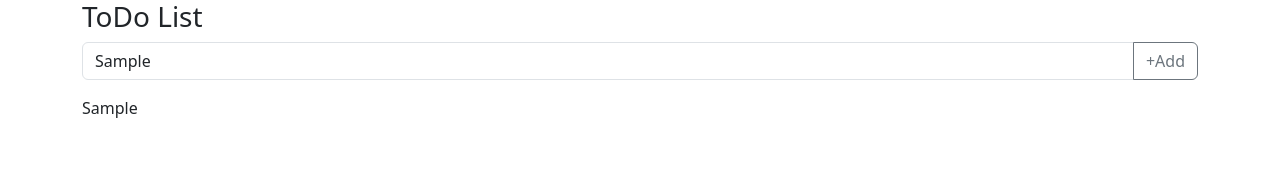
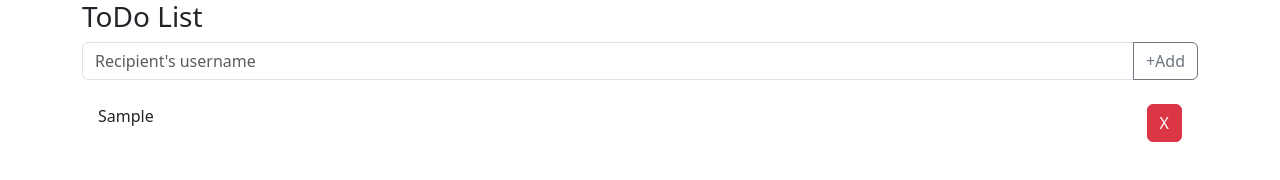
Before and after one commit to RodrigoMR72/bootstrap_class, a plain HTML site: page toDoList/index.html in a window 1280 px wide. Both pictures are taken after typing "Sample" into the empty fields and a click on the button "+Add". Drawn offline with nearby package versions, Linux system fonts and the light colour scheme.

Commit message:
Finalização Lista

```diff
--- a/toDoList/index.html
+++ b/toDoList/index.html
@@ -14,15 +14,13 @@
     <div class="container">
         <h3>ToDo List</h3>
 
-        <script src="https://cdn.jsdelivr.net/npm/bootstrap@5.3.0-alpha1/dist/js/bootstrap.bundle.min.js"
-            integrity="sha384-w76AqPfDkMBDXo30jS1Sgez6pr3x5MlQ1ZAGC+nuZB+EYdgRZgiwxhTBTkF7CXvN"
-            crossorigin="anonymous"></script>
+        <form id="form">
 
         <!-- Botão adicionar uma atividade -->
         <div class="input-group mb-3">
             <input id="task" type="text" class="form-control" placeholder="Recipient's username" aria-label="Recipient's username"
                 aria-describedby="button-addon2">
-            <button class="btn btn-outline-secondary" type="button" id="button-addon2" onclick="addTask()">+Add</button>
+            <button class="btn btn-outline-secondary" type="submit" id="button-addon2" onclick="addTask()">+Add</button>
         </div>
 
         <!-- Lista de Atividades -->
@@ -35,6 +33,12 @@
         </ul>
     </div>
 
+        </form>
+
+        <script src="https://cdn.jsdelivr.net/npm/bootstrap@5.3.0-alpha1/dist/js/bootstrap.bundle.min.js"
+            integrity="sha384-w76AqPfDkMBDXo30jS1Sgez6pr3x5MlQ1ZAGC+nuZB+EYdgRZgiwxhTBTkF7CXvN"
+            crossorigin="anonymous"></script>
+
            <!-- Linkar o JS ao HTML -->
            <script src="./script.js"></script>
 </body>
--- a/toDoList/script.js
+++ b/toDoList/script.js
@@ -1,21 +1,86 @@
-let task = document.getElementById('task');
+let form = document.getElementById('form');
+let taskList = []
 
 console.log(task.value);
 
 function addTask() {
-    // alert(`Adicionado o item: ${task.value}`);
 
-    // Peguei a lista que é componente ul
-    let ul = document.getElementById('lista');
+    form.addEventListener('submit', function(event){
 
-    // Inserir o que foi digitado no inpur e colocar no formato de li
-    let li = `<li class="list-group-item">${task.value}</li>`
+        // Evitar que formulário recerregue após o submit.
+        event.preventDefault()
 
-    let tasks = [];
+        // Elemento do input.
+        let task = document.getElementById('task');
+        let inputValue = task.value.trim();
 
-    //if (task.value)
 
-    tasks.push(task.value)
+        if(inputValue !== ''){
 
-    ul.innerHTML = tasks;
+            console.log('valor : ' + inputValue);
+            taskList.push(inputValue);
+            console.log(taskList);
+            task.value = '';
+            showList();
+
+        }
+
+    })
+
 }
+
+function showList () {
+
+    //let list = document.getElementsByTagName('ul')[0];
+    let list = document.getElementById('lista');
+    console.log(list);
+
+    list.innerHTML = '';
+
+    // Percorrer cada elemento da lista e imprimir, conferrir se está lendo cada task adicionado no array.
+
+    taskList.forEach(function(item, index) {
+        console.log(item);
+
+        // Criou a tag li para cada elemento da lista.
+        const li = document.createElement('li');
+
+        li.classList.add('list-group-item');
+
+        const texto = document.createTextNode(item);
+
+        li.appendChild(texto);
+
+        // Criar o botão para remover.
+        let button = document.createElement('button');
+        button.classList.add('btn', 'btn-danger', 'float-end');
+        button.dataset.index = index;
+
+        const x = document.createTextNode('X');
+
+        button.appendChild(x);
+
+        button.addEventListener('click', function (e) {
+
+            let index = e.target.dataset.index;
+            console.log(index);
+
+            taskList.splice(index, 1);
+            showList();
+
+
+        })
+
+        li.appendChild(button);
+
+
+
+        // Inserir a li na iul.
+
+        list.appendChild(li);
+
+
+    })
+
+
+}
```
